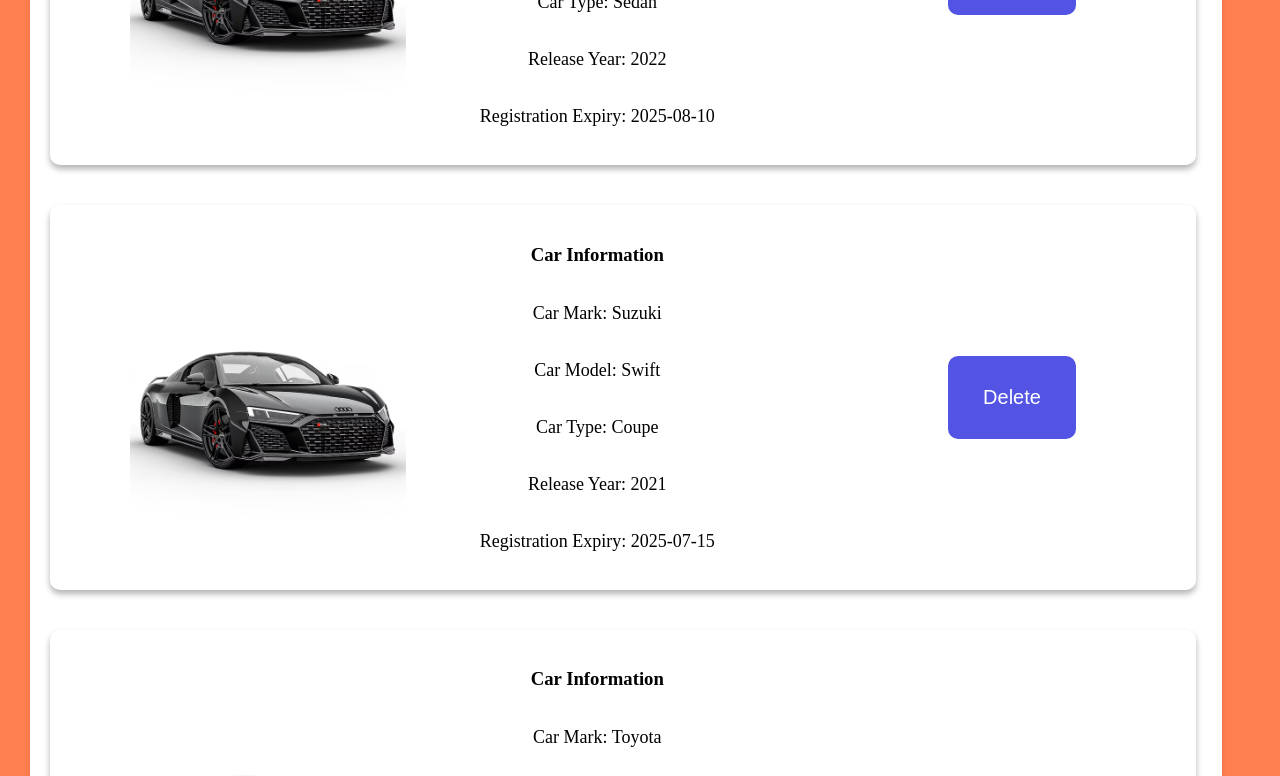
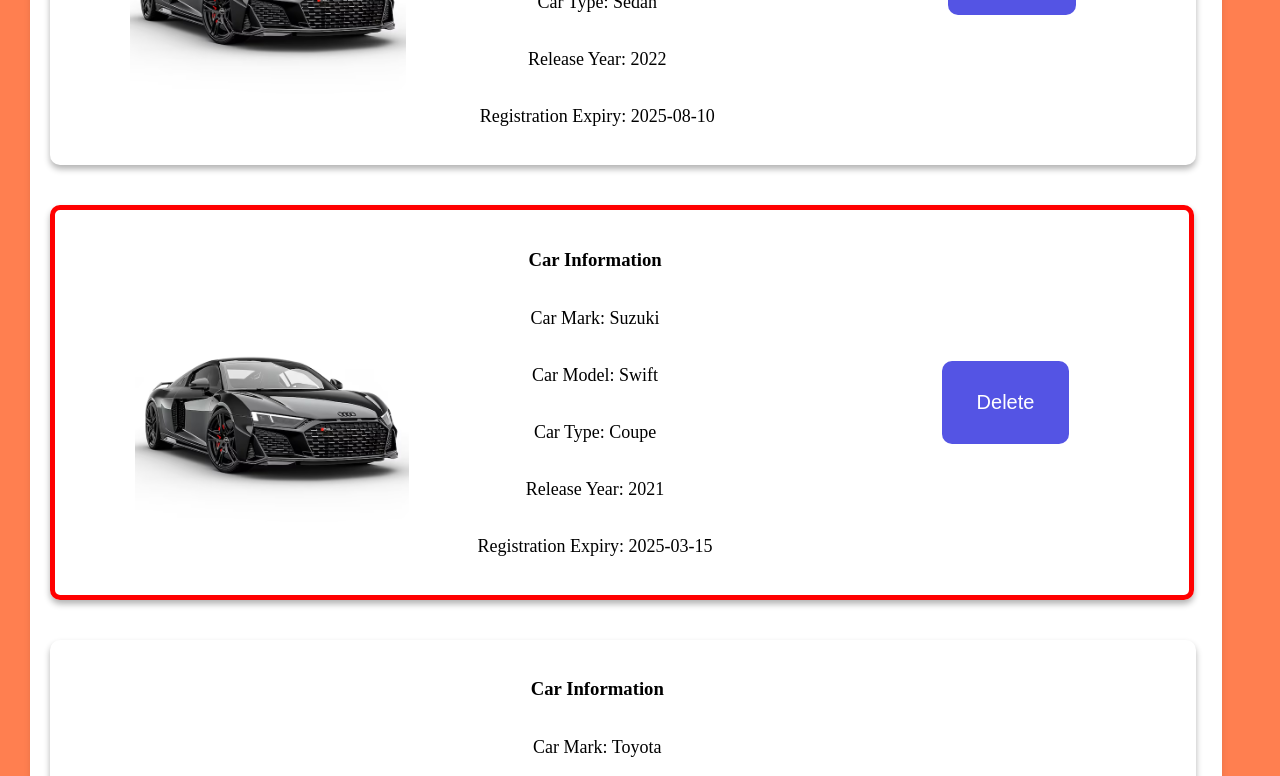
Before and after one commit to ViceElez/-Internship-14-CarDealership, a React (Vite) app in the folder CarDealerShip/: page /landing-page in a window 1280 px wide. Shown: the part 543-1319 px from the top of the page. Built offline with nearby package versions, Linux system fonts and the light colour scheme.

Commit message:
minor changes and improvments

```diff
--- a/CarDealerShip/src/data.js
+++ b/CarDealerShip/src/data.js
@@ -23,7 +23,7 @@
     model:"Swift",
     type:"Coupe",
     releaseYear:2021,
-    regExpireDate:"2025-07-15"
+    regExpireDate:"2025-03-15"
     },
     {
     id:uuid(),
```
